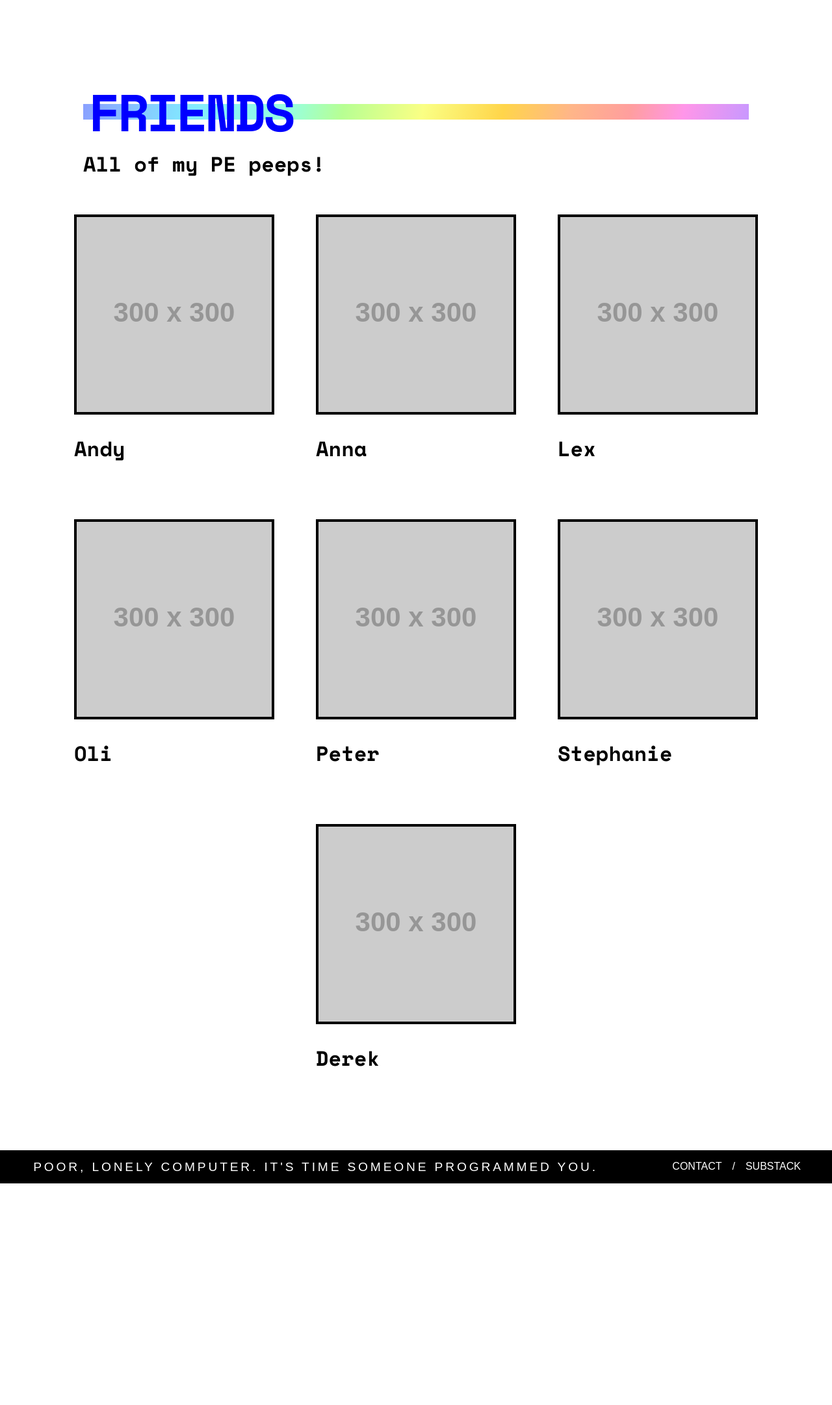
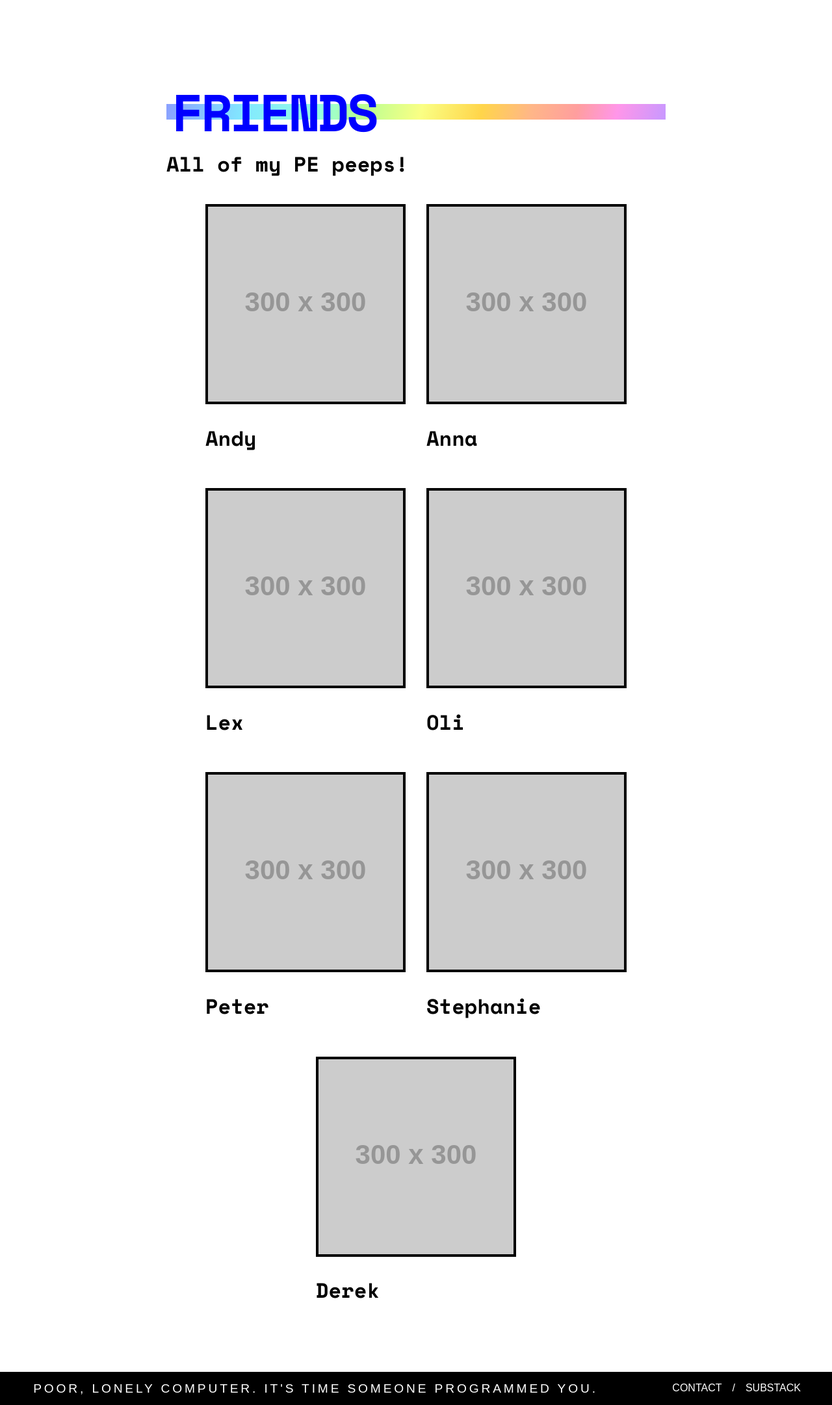
Before and after one commit to jewellscott/dftw-betanet, a PHP site: page /friends/ in a window 1280 px wide. Shown: the part 152-2314 px from the top of the page at 65% size. Before the commit the page ends 1973 px from the top, so only its background shows below. Run offline with PHP 8.4, Linux system fonts and the light colour scheme; grey boxes labelled with a size stand in for pictures from a placeholder-image service; some libraries are stand-ins or nearby versions; some web fonts are replaced.

Commit message:
Update friends page styling and add links

```diff
--- a/css/main.css
+++ b/css/main.css
@@ -250,8 +250,8 @@ h4 {
 	margin: auto;
 }
 
-.max-width-80 {
-	max-width: 80%;
+.max-width-60 {
+	max-width: 60%;
 }
 
 .home-main .content-centered {
@@ -349,6 +349,12 @@ h4 {
 
 /* 3 column grid */
 
+/* 2 column grid */
+
+.grid-column-2 {
+	margin: 0 auto;
+}
+
 /* friends */
 
 .friends-grid {
@@ -359,7 +365,7 @@ h4 {
 	}
 
 	li {
-		padding: 2em;
+		padding: 1em;
 		list-style-type: none;
 	}
 
--- a/friends/index.html
+++ b/friends/index.html
@@ -37,51 +37,51 @@
 	</header>
 
 	<main class="page-main">
-		<div class="content-centered max-width-80">
+		<div class="content-centered max-width-60">
 			<h1 class="top-level">Friends</h1>
 			<h2>All of my PE peeps!</h2>
 		</div>
-		<section class="grid-column-2 friends-grid">
+		<section class="grid-column-2 friends-grid max-width-60">
 			<ul>
 				<li>
-					<a href="">
-						<img src="https://placehold.co/300" alt="">
+					<a href="../../andy">
+						<img src="https://placehold.co/300" alt="Andy">
 						<h2>Andy</h2>
 					</a>
 				</li>
 				<li>
-					<a href="">
-						<img src="https://placehold.co/300" alt="">
+					<a href="../../anna/">
+						<img src="https://placehold.co/300" alt="Anna">
 						<h2>Anna</h2>
 					</a>
 				</li>
 				<li>
-					<a href="">
-						<img src="https://placehold.co/300" alt="">
+					<a href="../../lex/">
+						<img src="https://placehold.co/300" alt="Lex">
 						<h2>Lex</h2>
 					</a>
 				</li>
 				<li>
-					<a href="">
-						<img src="https://placehold.co/300" alt="">
+					<a href="../../oli">
+						<img src="https://placehold.co/300" alt="Oli">
 						<h2>Oli</h2>
 					</a>
 				</li>
 				<li>
-					<a href="">
-						<img src="https://placehold.co/300" alt="">
+					<a href="../../peter">
+						<img src="https://placehold.co/300" alt="Peter">
 						<h2>Peter</h2>
 					</a>
 				</li>
 				<li>
-					<a href="">
-						<img src="https://placehold.co/300" alt="">
+					<a href="../../stephanie">
+						<img src="https://placehold.co/300" alt="Stephanie">
 						<h2>Stephanie</h2>
 					</a>
 				</li>
 				<li>
-					<a href="">
-						<img src="https://placehold.co/300" alt="">
+					<a href="../../derek/">
+						<img src="https://placehold.co/300" alt="Derek">
 						<h2>Derek</h2>
 					</a>
 				</li>
```
